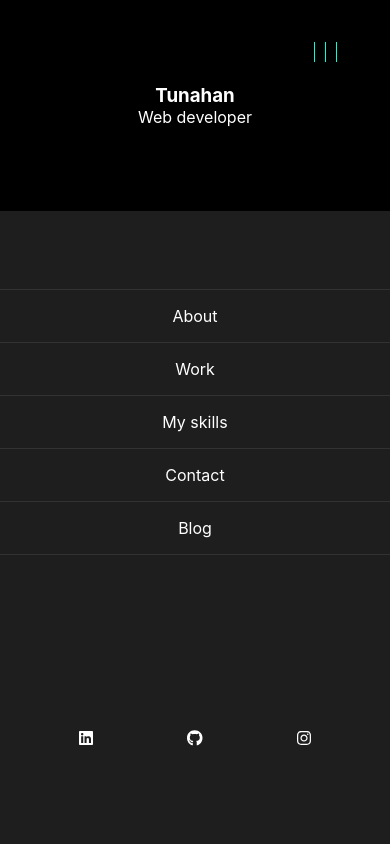
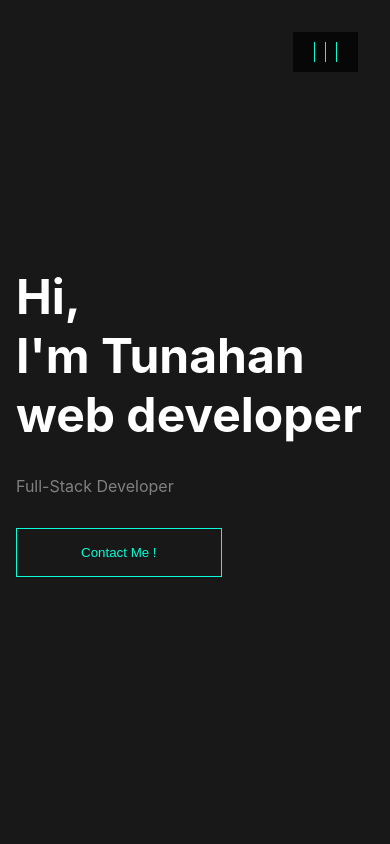
Before and after one commit to tezcanTunahan/cv-dark, a Next.js app: page / in a window 390 px wide. Shown: the top 844 px of the page. Built offline with nearby package versions, Linux system fonts and the light colour scheme.

Commit message:
navbar mobile fixed

```diff
--- a/pages/index.js
+++ b/pages/index.js
@@ -6,7 +6,7 @@ import Skills from '../components/Skills';
 import Contact from '../components/Contact';
 import { useState } from 'react';
 export default function Home() {
-  const [hide, setHide] = useState(false);
+  const [hide, setHide] = useState(true);
 
   function clikHandle() {
     setHide(!hide);
```
